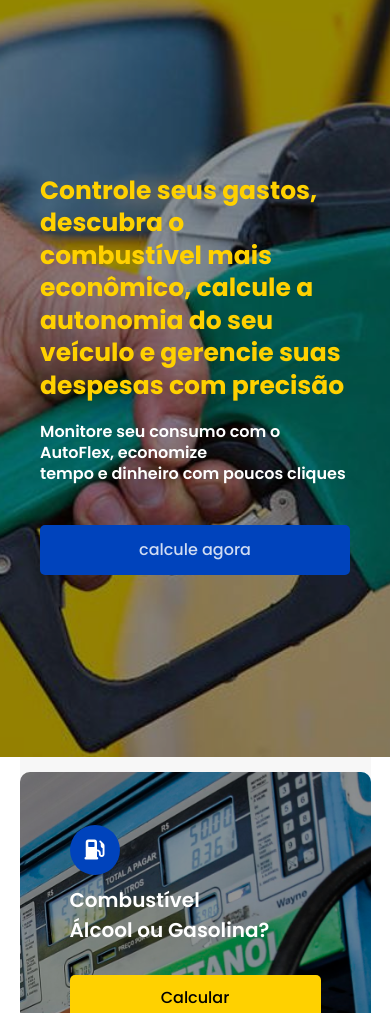
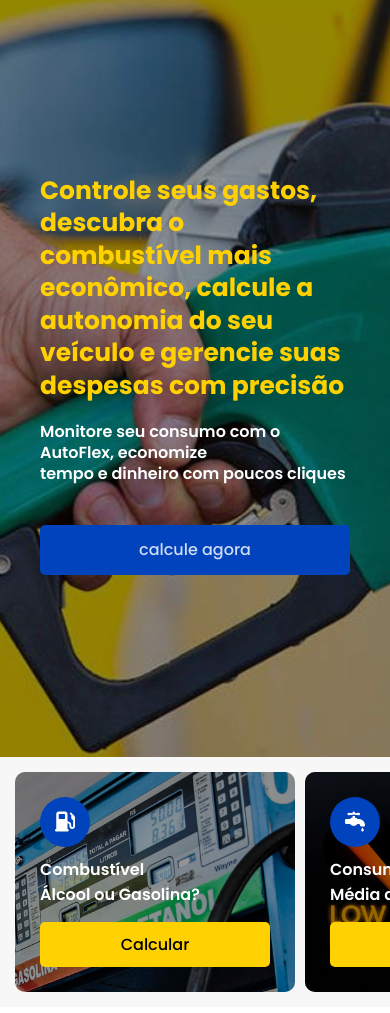
Before and after one commit to Thiago-S-Sousa/AutoFlex, a plain HTML site: page index.html in a window 390 px wide. Shown: the part 87-1100 px from the top of the page. Drawn offline with Linux system fonts and the light colour scheme.

Commit message:
refactor: horizontal scroll added to services

```diff
--- a/src/styles/style.css
+++ b/src/styles/style.css
@@ -53,7 +53,7 @@ body {
       }
     }
 
-    .nav-list {
+    & .nav-list {
       & ul {
         display: flex;
         justify-content: center;
@@ -139,9 +139,9 @@ body {
       display: flex;
       justify-content: center;
       align-items: center;
-      gap: 1.5rem;
+      gap: 1rem;
 
-      padding: 2rem;
+      padding: 1.5rem 2rem;
       width: 100%;
       background-color: #f7f7f7;
 
@@ -152,7 +152,7 @@ body {
 
         text-decoration: none;
 
-        height: 30rem;
+        height: 25rem;
         width: 33%;
 
         border-radius: 1rem;
@@ -166,7 +166,7 @@ body {
           gap: 1rem;
           padding: 5rem;
 
-          height: 30rem;
+          height: 25rem;
           width: 100%;
 
           border-radius: 1rem;
@@ -260,28 +260,36 @@ body {
       }
 
       & .services {
-        top: 0;
-        left: 0;
-        margin: auto;
-        flex-direction: column;
-        padding: 1.5rem 0;
-        width: 90%;
+        justify-content: flex-start;
+        padding: 1.5rem;
+        overflow-y: auto;
 
         & .card {
-          width: 100%;
+          height: 22rem;
+          min-width: 28rem;
 
           & .box-services {
+            height: 22rem;
+            min-width: 28rem;
+            padding: 2rem 2.5rem;
+            /* gap: 0.5rem; */
+
             & span {
-              font-size: 2rem;
+              font-size: 1.6rem;
             }
 
             & p {
               text-align: center;
               width: 100%;
+              margin-top: 0.5rem;
             }
           }
         }
       }
+
+      & .services::-webkit-scrollbar {
+        width: 0;
+      }
     }
   }
 }
```
